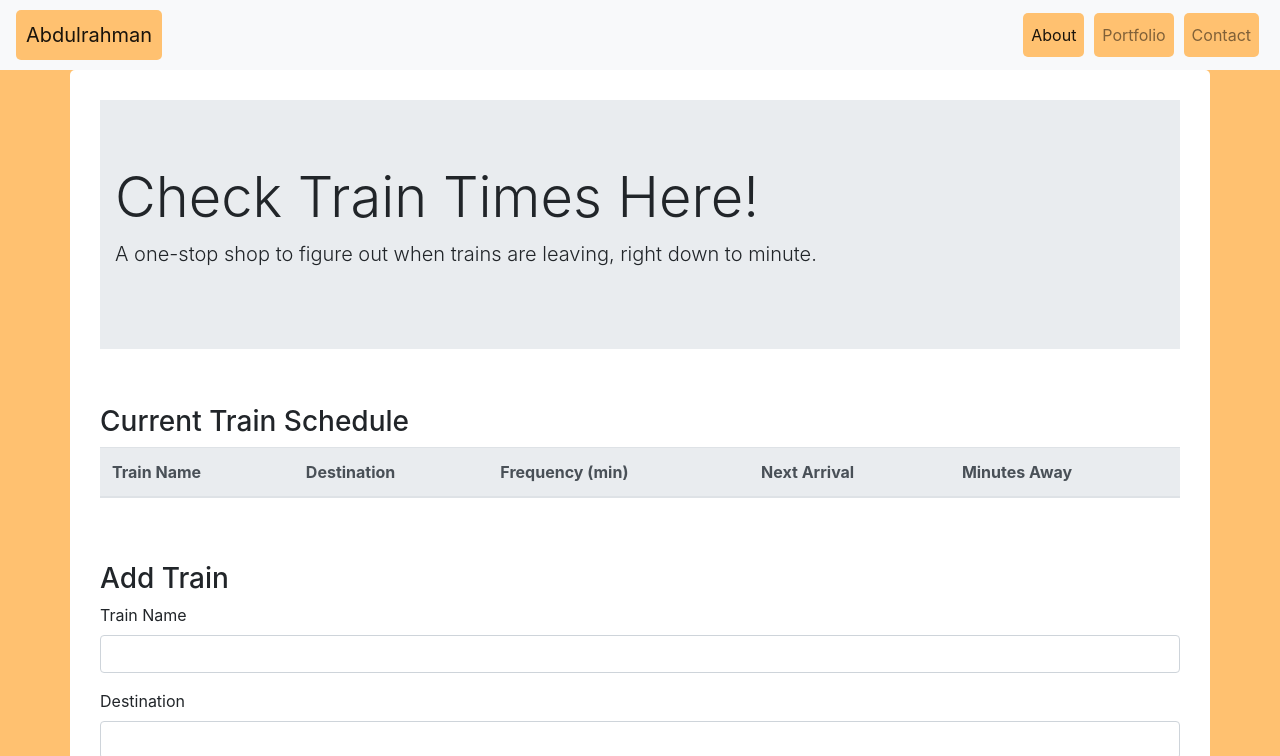
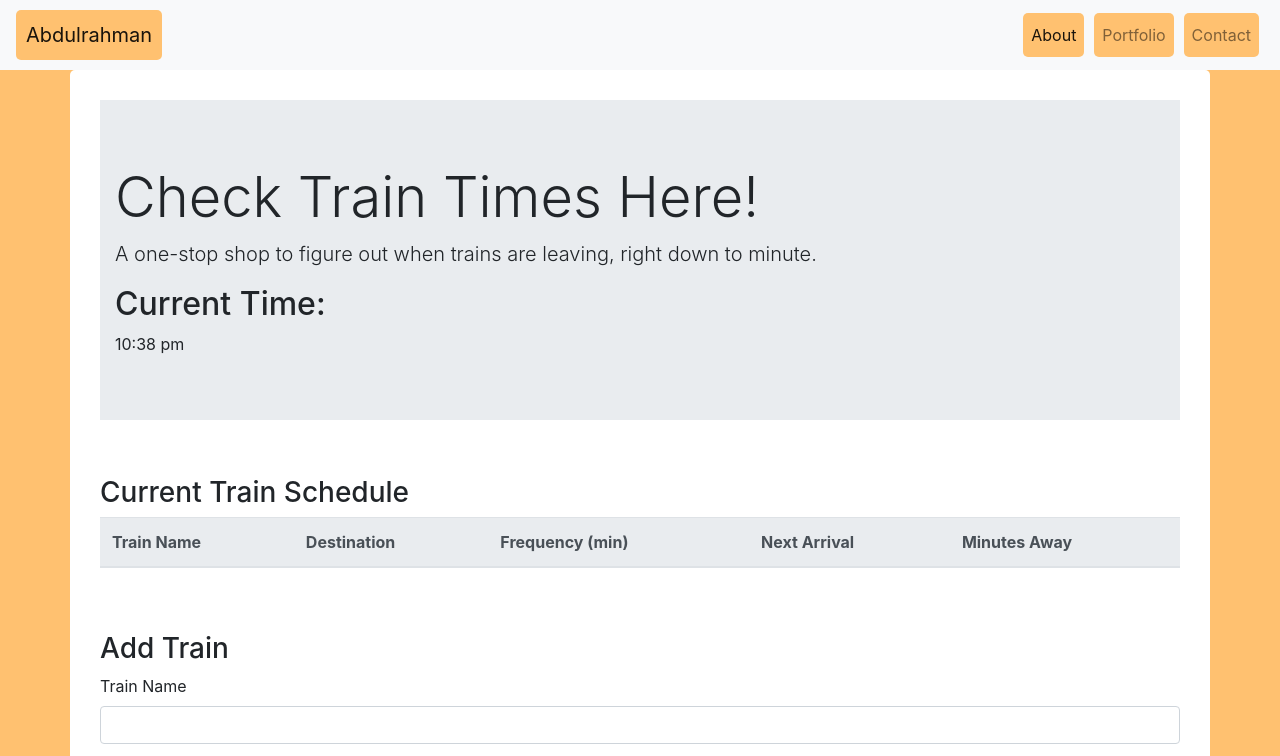
Before and after one commit to AbdulSaid/trainScheduler, a plain HTML site: page index.html in a window 1280 px wide. Shown: the top 756 px of the page. Drawn offline with nearby package versions, Linux system fonts and the light colour scheme; no server answers.

Commit message:
added current time

```diff
--- a/assets/javascript/game.js
+++ b/assets/javascript/game.js
@@ -20,6 +20,15 @@ var keyHolder = '';
 var getKey = '';
 
 // var dataRef = database
+
+// timer at the top
+setInterval(function(startTime) {
+  $('#timer').html(moment().format('hh:mm a'));
+}, 1000);
+
+setInterval(function(startTime) {
+  $('#timer').html(moment().format('hh:mm a'));
+}, 1000);
 
 // //button for adding trains
 $('#submitButton').on('click', function(event) {
--- a/index.html
+++ b/index.html
@@ -52,6 +52,8 @@
       <div class="container">
         <h1 class="display-4">Check Train Times Here!</h1>
         <p class="lead">A one-stop shop to figure out when trains are leaving, right down to minute.</p>
+        <h2>Current Time:</h2>
+        <span id="timer"></span>
       </div>
     </div>
     <br>
```
